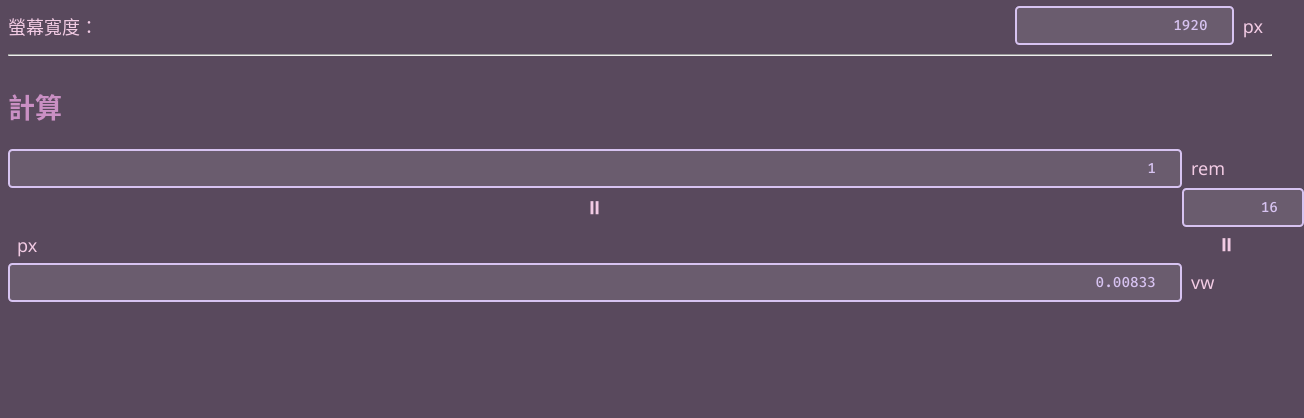
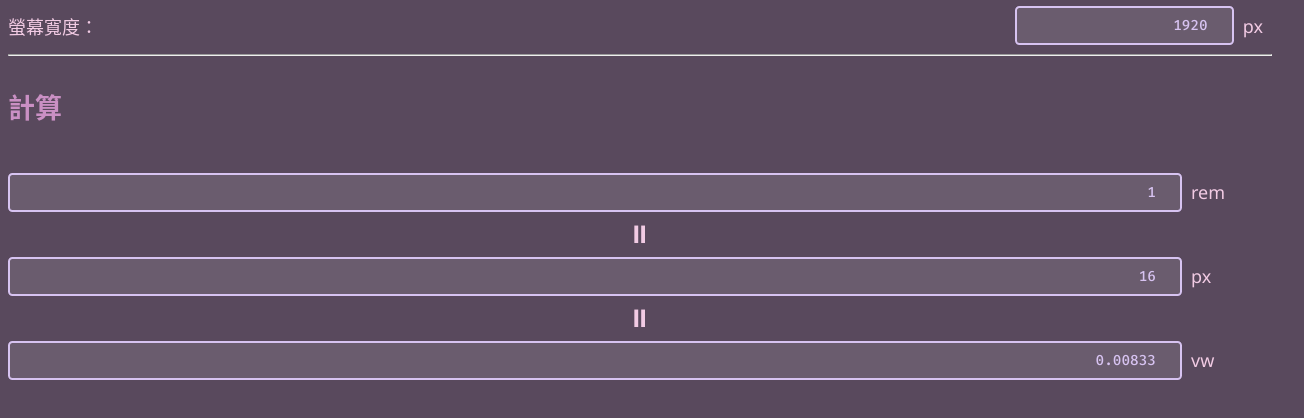
Before and after one commit to shiyou0130011/Webdesign-Calauator, a website: page src/index.html in a window 1280 px wide. Shown: the part 160-578 px from the top of the page, 1304 px wide, since content can reach past the window. Drawn offline with Linux system fonts and the light colour scheme.

Commit message:
Hotfix: 修正 CSS

```diff
--- a/src/styles.css
+++ b/src/styles.css
@@ -6,6 +6,8 @@ body {
 	font-size: 1rem;
 	font-family: 'Segoe UI', Tahoma, Geneva, Verdana, Noto Sans CJK TC, Source Han Sans TC, '思源黑體', Noto Sans TC, sans-serif;
 	font-weight: 500;
+
+	user-select: none;
 }
 header{
 	display: flex;
@@ -67,24 +69,24 @@ input {
 #calc-result h2,
 #calc-result h3,
 #calc-result br {
-	grid-columns: 1 / 3;
+	grid-column: 1 / 3;
 }
 #calc-result input{
-	grid-columns: 1 / 2;
+	grid-column: 1 / 2;
 }
 #calc-result .unit{
-	grid-columns: 2 / 3;
+	grid-column: 2 / 3;
 }
 #calc-result .equal{
-	grid-columns: 1 / 3;
+	grid-column: 1 / 3;
 
 	writing-mode: vertical-rl;
 
-	font-size: 1.5rem;
+	font-size: 2rem;
 	font-weight: 700;
 
 	display: flex;
-	min-height: 2rem;
+	min-height: 2.5rem;
 	align-items: center;
 	justify-content: center;
 }
```
